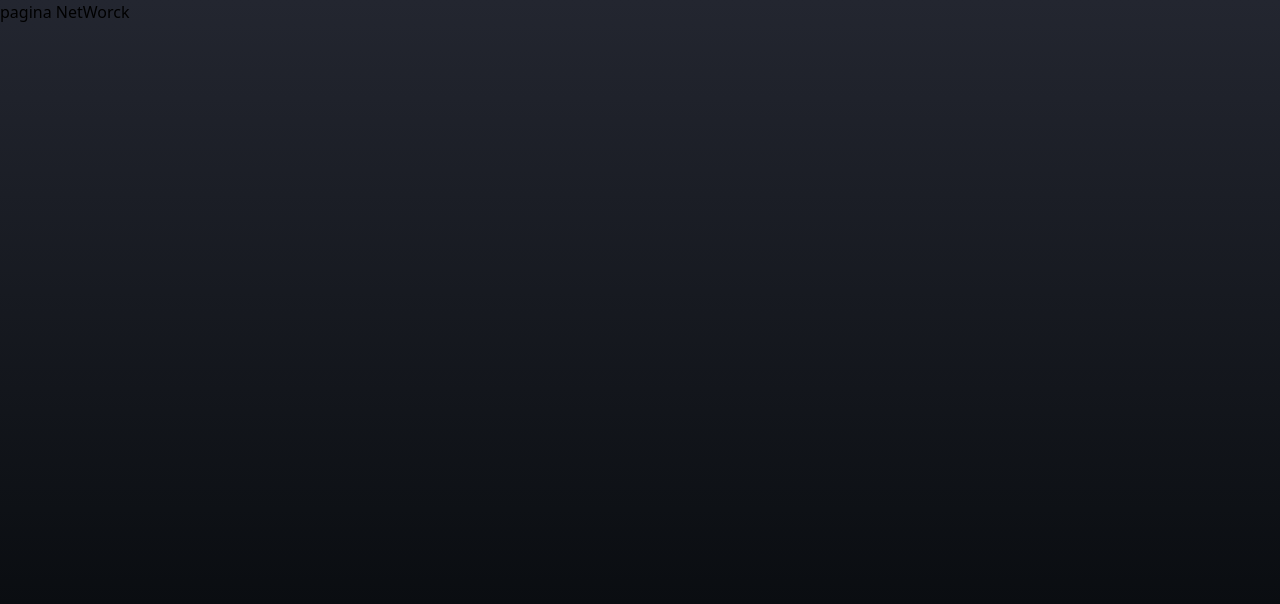
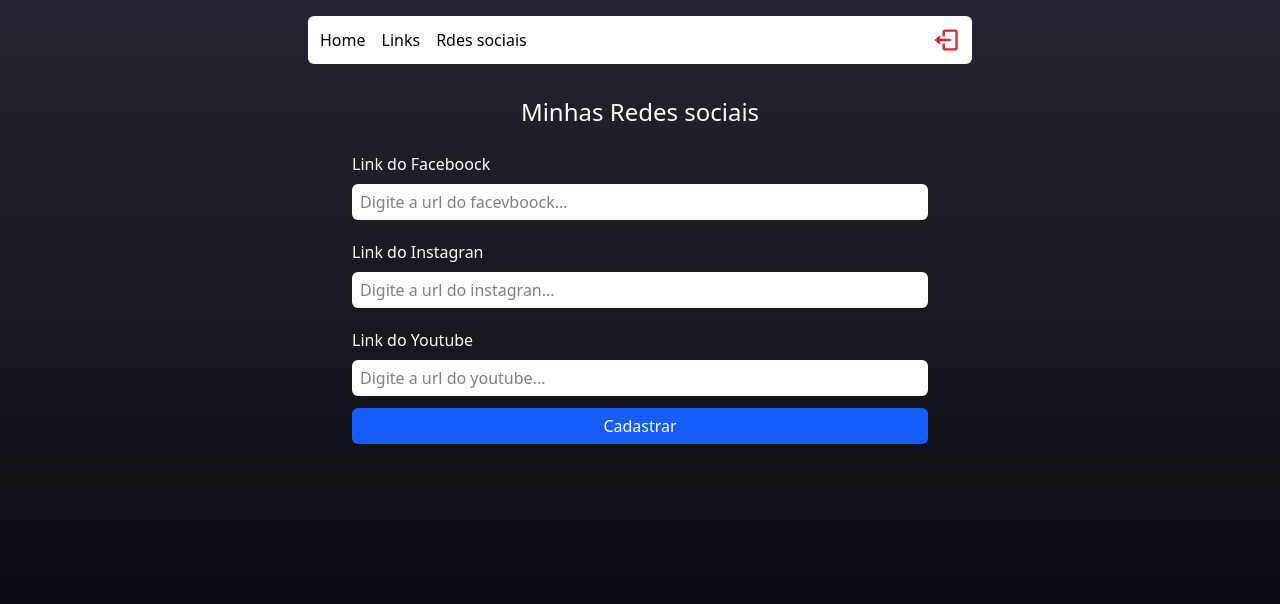
Before and after one commit to erick-d-ps/DevLink, a React (Vite) app: page /admin/social in a window 1280 px wide. Shown: the top 604 px of the page. Built offline with nearby package versions, Linux system fonts and the light colour scheme; no server answers; the database is empty; sample sign-in values are in the browser's storage.

Commit message:
pagina social criado interface e funcionalidade

```diff
--- a/src/pages/networck/index.tsx
+++ b/src/pages/networck/index.tsx
@@ -1,7 +1,86 @@
-export function NetWorck(){
-    return(
-        <div>
-            <h1>pagina  NetWorck</h1>
-        </div>
-    )
+import { FormEvent, useEffect, useState } from "react";
+import { Header } from "../../components/Header";
+import { Input } from "../../components/input";
+
+import { db } from "../../services/firebaseConnection";
+import { setDoc, doc, getDoc } from "firebase/firestore";
+
+export function NetWorck() {
+  const [Faceboock, setFacebook] = useState("");
+  const [instagran, setInstagran] = useState("");
+  const [youtub, setYoutub] = useState("");
+
+  useEffect(() => {
+    function loadingLinks() {
+      const docRef = doc(db, "social", "link");
+      getDoc(docRef).then((snapshot) => {
+        if (snapshot.data() !== undefined)
+          setFacebook(snapshot.data()?.Faceboock)
+          setInstagran(snapshot.data()?.instagran)
+          setYoutub(snapshot.data()?.youtub)
+      });
+    }
+
+    loadingLinks();
+  }, []);
+
+  function handlRegister(e: FormEvent) {
+    e.preventDefault();
+
+    setDoc(doc(db, "social", "link"), {
+      Faceboock: Faceboock,
+      instagran: instagran,
+      youtub: youtub,
+    })
+      .then(() => [alert("Cadastrado com sucesso!")])
+      .catch((error) => {
+        console.log("ERRO AO CADASTRAR!" + error);
+      });
+  }
+
+  return (
+    <div className="flex items-center flex-col min-h-screen pb-7 px-2">
+      <Header />
+
+      <h1 className="text-white text-2xl font-medium mt-8 mb-4">
+        Minhas Redes sociais
+      </h1>
+
+      <form onSubmit={handlRegister} className="flex flex-col max-w-xl w-full">
+        <label className="text-white font-medium mt-2 mb-2">
+          Link do Faceboock
+        </label>
+        <Input
+          type="url"
+          placeholder="Digite a url do facevboock..."
+          value={Faceboock}
+          onChange={(e) => setFacebook(e.target.value)}
+        />
+        <label className="text-white font-medium mt-2 mb-2">
+          Link do Instagran
+        </label>
+        <Input
+          type="url"
+          placeholder="Digite a url do instagran..."
+          value={instagran}
+          onChange={(e) => setInstagran(e.target.value)}
+        />
+        <label className="text-white font-medium mt-2 mb-2">
+          Link do Youtube
+        </label>
+        <Input
+          type="url"
+          placeholder="Digite a url do youtube..."
+          value={youtub}
+          onChange={(e) => setYoutub(e.target.value)}
+        />
+        <button
+          type="submit"
+          className="text-white bg-blue-600 h-9 rounded-md items-center justify-center flex mb-7 font-medium"
+        >
+          Cadastrar
+        </button>
+      </form>
+    </div>
+  );
 }
```
